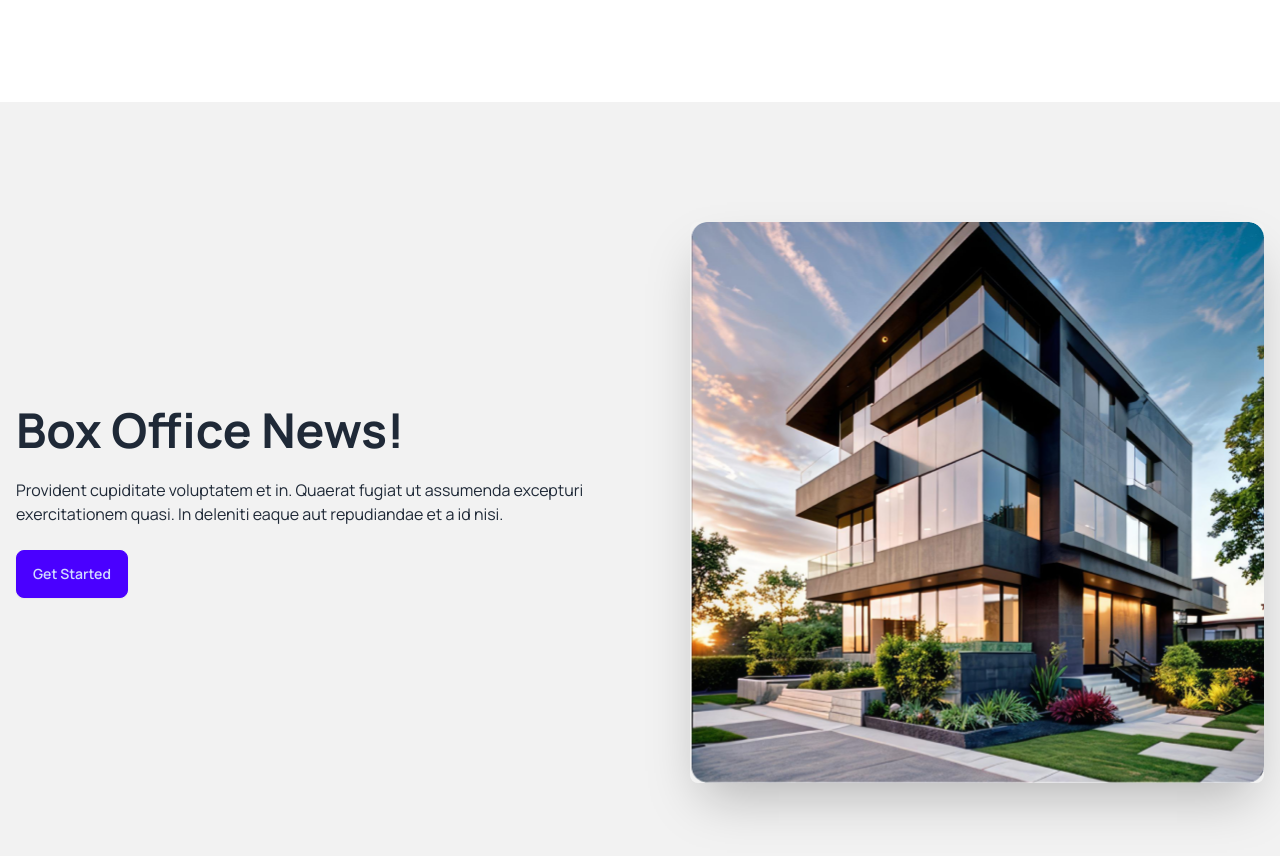
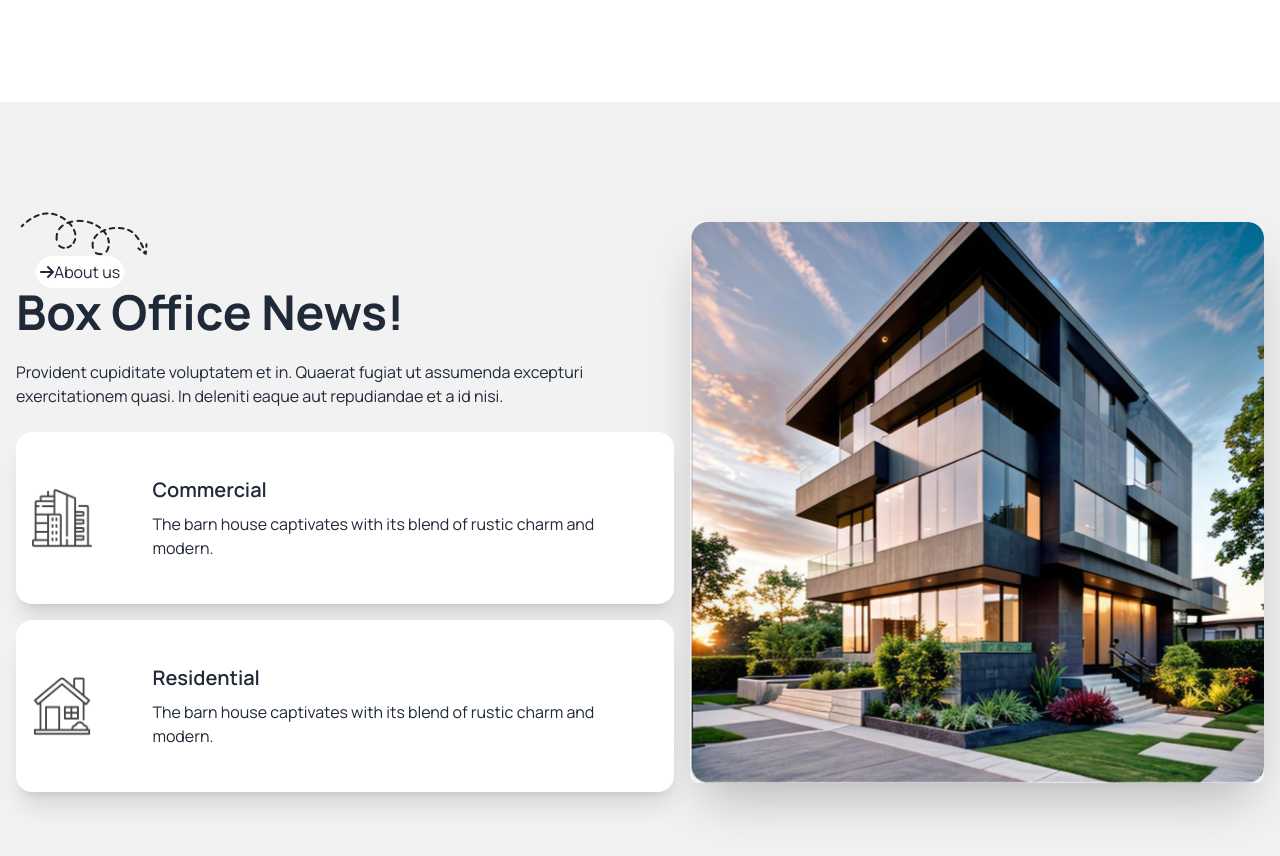
Before and after one commit to SanjanaAyshi/assignment3, a plain HTML site: page index.html in a window 1280 px wide. Shown: the part 786-1642 px from the top of the page. Drawn offline with nearby package versions, Linux system fonts and the light colour scheme.

Commit message:
adbout us section fix

```diff
--- a/index.html
+++ b/index.html
@@ -36,7 +36,7 @@
           extend: {
             colors: {
               primary: "#ABEF5F",
-              gray:'#F4F4F4'
+              gray: "#F4F4F4",
             },
           },
         },
@@ -157,24 +157,68 @@
           </div>
         </div>
       </div>
+    </header>
     <!-- About -->
-       <section class="md:container mx-auto bg-gray">
+    <section class="bg-gray">
       <div class="hero bg-base-200 min-h-screen">
-          <div class="hero-content flex-col lg:flex-row-reverse">
+        <div class="hero-content flex-col lg:flex-row">
+          <div>
             <img
-              src="B10-Assignment-03/assets/Rectangle.png"
-              class="max-full rounded-lg shadow-2xl" />
-            <div>
+              class="-mr-9 px-1"
+              src="./B10-Assignment-03/assets/Vector.png"
+              alt=""
+            />
+            <div class="px-3">
+              <button class="bg-white p-1 mx-2 flex-1 rounded-full">
+                <i class="fa-solid fa-arrow-right"></i>About us
+              </button>
+            </div>
+
             <h1 class="text-5xl font-bold">Box Office News!</h1>
             <p class="py-6">
-                Provident cupiditate voluptatem et in. Quaerat fugiat ut assumenda excepturi exercitationem
-                quasi. In deleniti eaque aut repudiandae et a id nisi.
+              Provident cupiditate voluptatem et in. Quaerat fugiat ut assumenda
+              excepturi exercitationem quasi. In deleniti eaque aut repudiandae
+              et a id nisi.
             </p>
-              <button class="btn btn-primary">Get Started</button>
+            <div class="">
+              <div class="card card-side bg-base-100 shadow-xl">
+                <figure class="flex justify-center items-center p-4">
+                  <img
+                    src="./B10-Assignment-03/assets/commercial.png"
+                    alt="Movie"
+                  />
+                </figure>
+                <div class="card-body flex flex-col m-3">
+                  <h2 class="card-title">Commercial</h2>
+                  <p>
+                    The barn house captivates with its blend of rustic charm and
+                    modern.
+                  </p>
+                </div>
+              </div>
+              <div class="card card-side bg-base-100 shadow-xl mt-4">
+                <figure class="flex justify-center items-center p-4">
+                  <img
+                    src="./B10-Assignment-03/assets/residential.png"
+                    alt="Movie"
+                  />
+                </figure>
+                <div class="card-body flex flex-col justify-center m-3">
+                  <h2 class="card-title">Residential</h2>
+                  <p>
+                    The barn house captivates with its blend of rustic charm and
+                    modern.
+                  </p>
                 </div>
               </div>
             </div>
+          </div>
+          <img
+            src="B10-Assignment-03/assets/Rectangle.png"
+            class="max-full rounded-lg shadow-2xl"
+          />
+        </div>
+      </div>
     </section>
-    </header>
   </body>
 </html>
```
Lines whose indentation alone changed are shown as unchanged.
